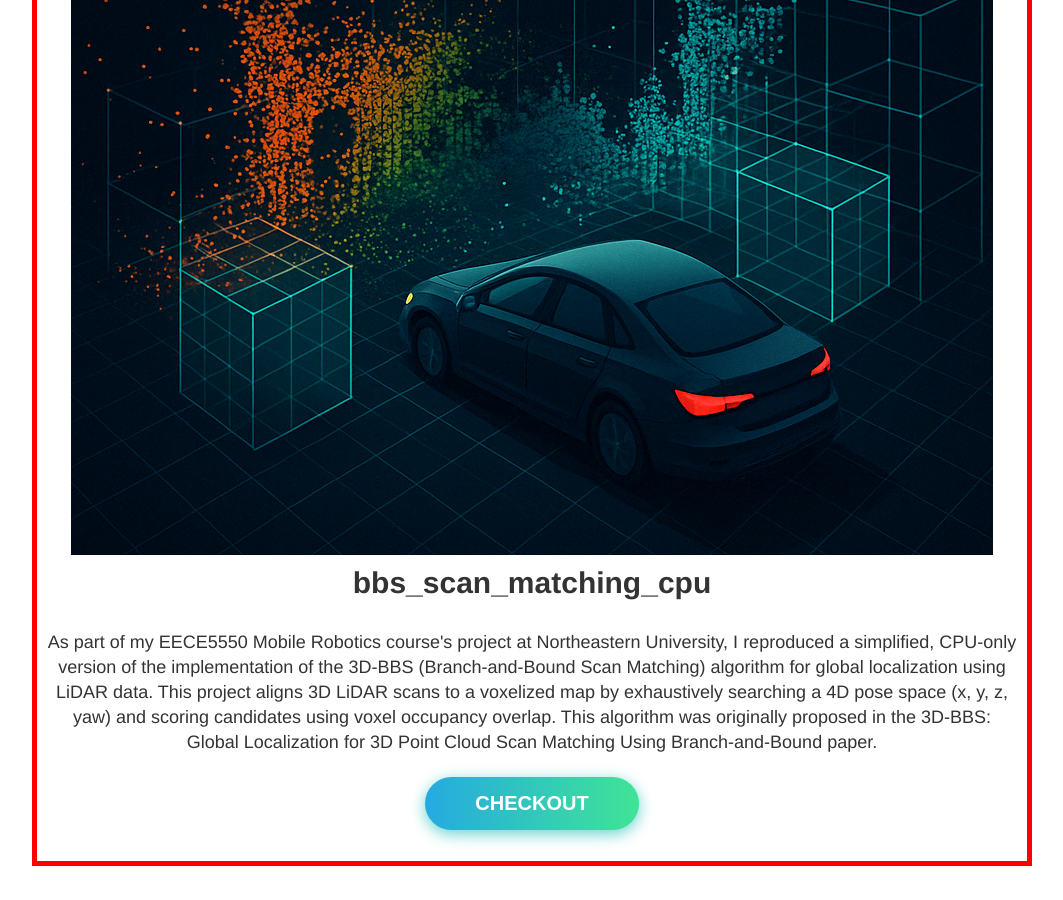
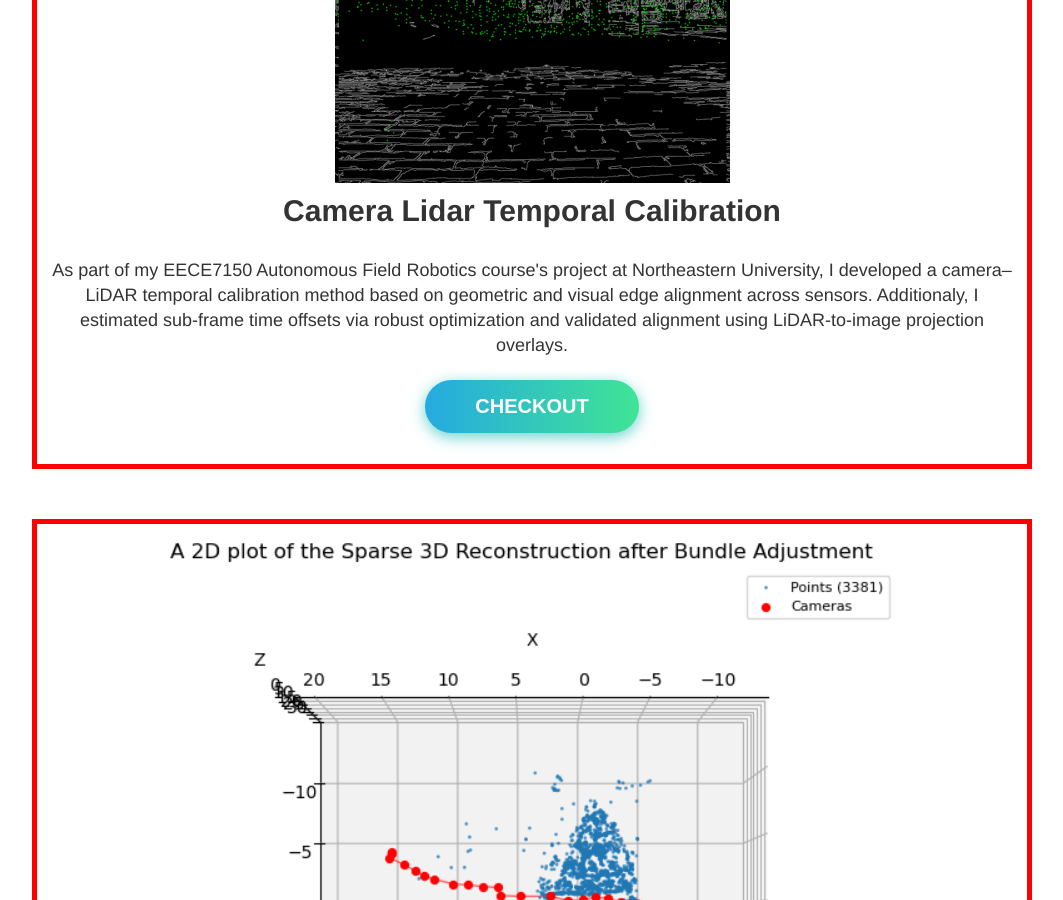
Before and after one commit to Aryaman22102002/Aryaman22102002.github.io, a Jekyll site: the page built from projects.md, in a window 1280 px wide and 900 px high, scrolled down 420 px. Shown: the whole window, without its empty margins (108-1171 px from the left). Built offline with Jekyll 4.4.1, drawn with Linux system fonts in a browser that asks for light colours; some of the changed text lies outside the part shown.

Commit message:
New projects

```diff
--- a/projects.md
+++ b/projects.md
@@ -71,6 +71,63 @@ button:before{
 </html>
 
 <br>
+
+<center>
+
+<div id="bordering">
+<center>
+<img title="Camera Lidar Temporal Calibration" alt="Alt text" src="/images/Camera_Lidar_Temporal_Calibration.png">
+</center>
+
+<center>
+<b style="font-size:30px"> Camera Lidar Temporal Calibration</b>
+</center>
+<br>
+As part of my EECE7150 Autonomous Field Robotics course's project at Northeastern University, I developed a camera–LiDAR temporal calibration method based on geometric and visual edge alignment across sensors. Additionaly, I estimated sub-frame time offsets via robust optimization and validated alignment using LiDAR-to-image projection overlays.
+<br>
+<br>
+<div id="frozen-btn">
+<center>
+   <a href="https://github.com/rituraj-navindgikar/camera-lidar-calibration" target="_blank">
+   <button class="green">Checkout</button>
+   </a>
+</center>
+</div>
+<br>
+</div>
+
+<br>
+<br>
+
+
+
+<center>
+
+<div id="bordering">
+<center>
+<img title="3D Reconstruction Using Structure-from-Motion" alt="Alt text" src="/images/3D_Reconstruction_Using_Sfm.png">
+</center>
+
+<center>
+<b style="font-size:30px"> 3D Reconstruction Using Structure-from-Motion</b>
+</center>
+<br>
+As part of my EECE7150 Autonomous Field Robotics course's project at Northeastern University, I developed an end-to-end Structure-from-Motion pipeline from scratch to estimate camera poses and reconstruct sparse 3D structure from multi-view images. I aslo applied global bundle adjustment with GTSAM to significantly reduce reprojection error and improve trajectory consistency.
+<br>
+<br>
+<div id="frozen-btn">
+<center>
+   <a href="https://github.com/Aryaman22102002/3D_Reconstruction_Using_Sfm" target="_blank">
+   <button class="green">Checkout</button>
+   </a>
+</center>
+</div>
+<br>
+</div>
+
+<br>
+<br>
+
 
 <center>
 
```
Also changed, not shown: images/3D_Reconstruction_Using_Sfm.png (added), images/Camera_Lidar_Temporal_Calibration.png (added).
